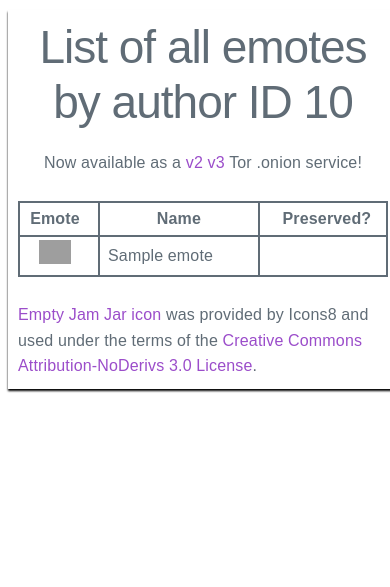
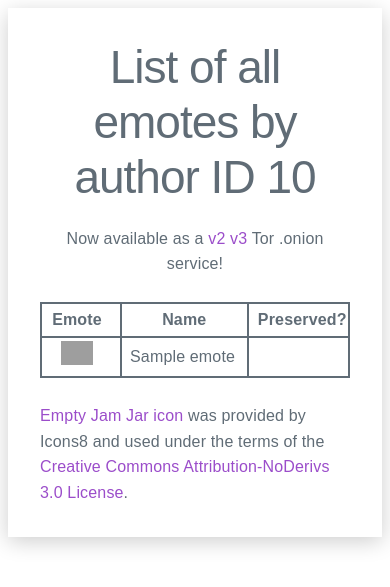
Before and after one commit to EmoteBot/EmoteCollector-website, a Flask app: template templates/list.html in a window 390 px wide. Shown: the top 587 px of the page. Run offline with Flask 2, Linux system fonts and the light colour scheme; the template is opened without the code that fills it: most values are stand-ins (such as "Sample title", 1, 10 or a date in 2020); parts of the project's set-up code (start-up, migrations or seed data) failed here and were passed over; grey boxes are pictures that could not be loaded.

Commit message:
fix mobile view

```diff
--- a/static/css/base.css
+++ b/static/css/base.css
@@ -1,14 +1,18 @@
 body {
-	font-weight: unset; /* override Milligram */}
+	font-weight: unset; /* Milligram's font weight is too light */}
 
 #container {
+	/* fix for those   l o n g   v3 onions */
+	word-wrap: break-word;
+
 	min-width: 20em;
 	max-width: 50em;
-	//max-width: 600px;
-	width: 100vw;
-	margin: 10px auto;
-	padding: 10px;
-	box-shadow: 0px 2px 2px black;}
+	width: 100%;
+
+	/* put on a nice 3d-ish paper looking border */
+	margin: 0.2em auto;
+	padding: 2em;
+	box-shadow: 0em 0.3em 1.3em rgba(0,0,0,0.2);}
 
 header {
-    text-align: center;}
+	text-align: center;}
--- a/templates/base.html
+++ b/templates/base.html
@@ -3,6 +3,7 @@
 <head>
 	{% block head %}
 	<meta charset="utf-8">
+	<meta name="viewport" content="width=device-width, initial-scale=1.0">
 	<link rel="stylesheet" href="/css/milligram.min.css">
 	<link rel="stylesheet" href="/css/base.css">
 	<title>{% block title %}{% endblock %}</title>
```
